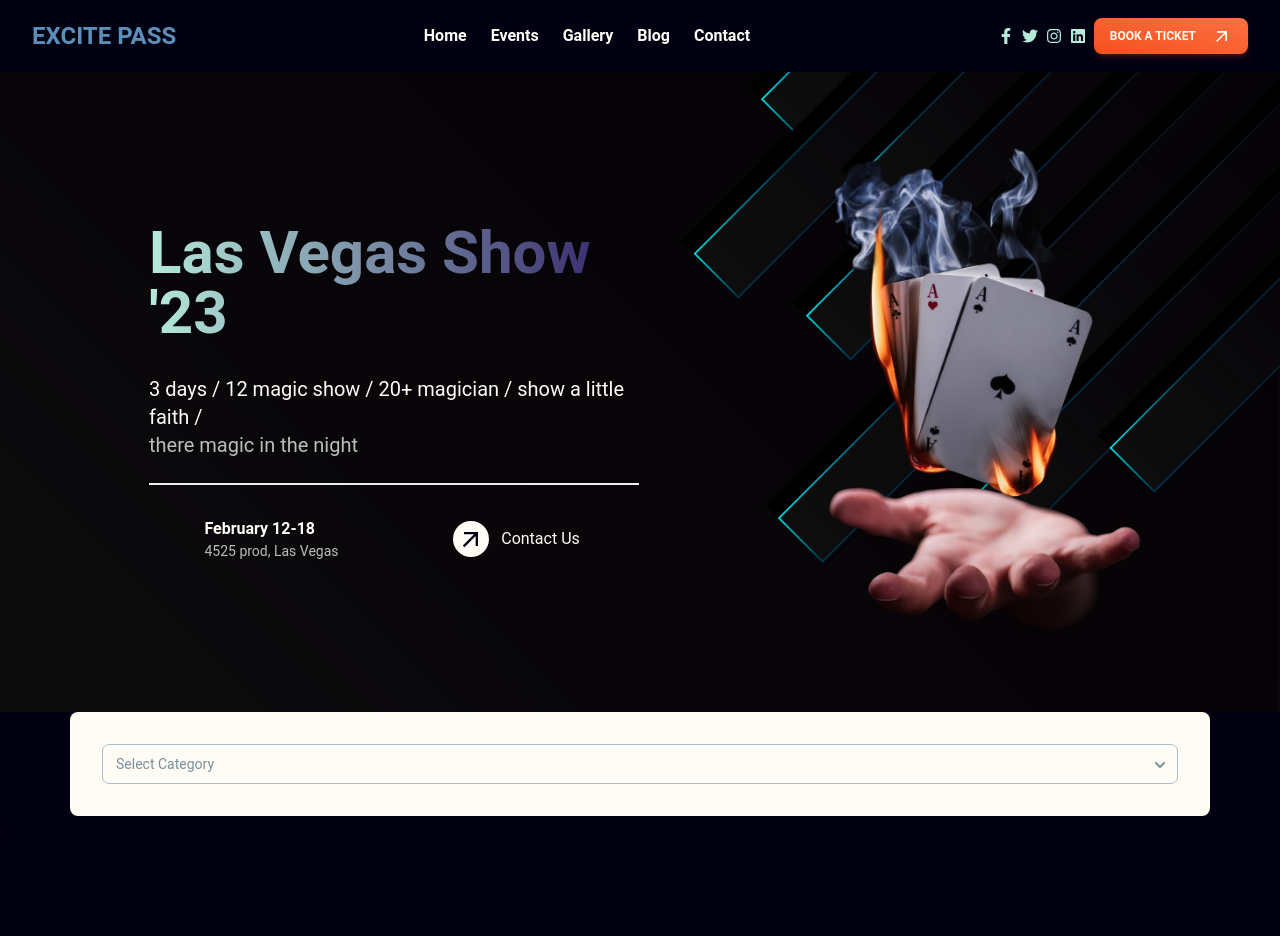
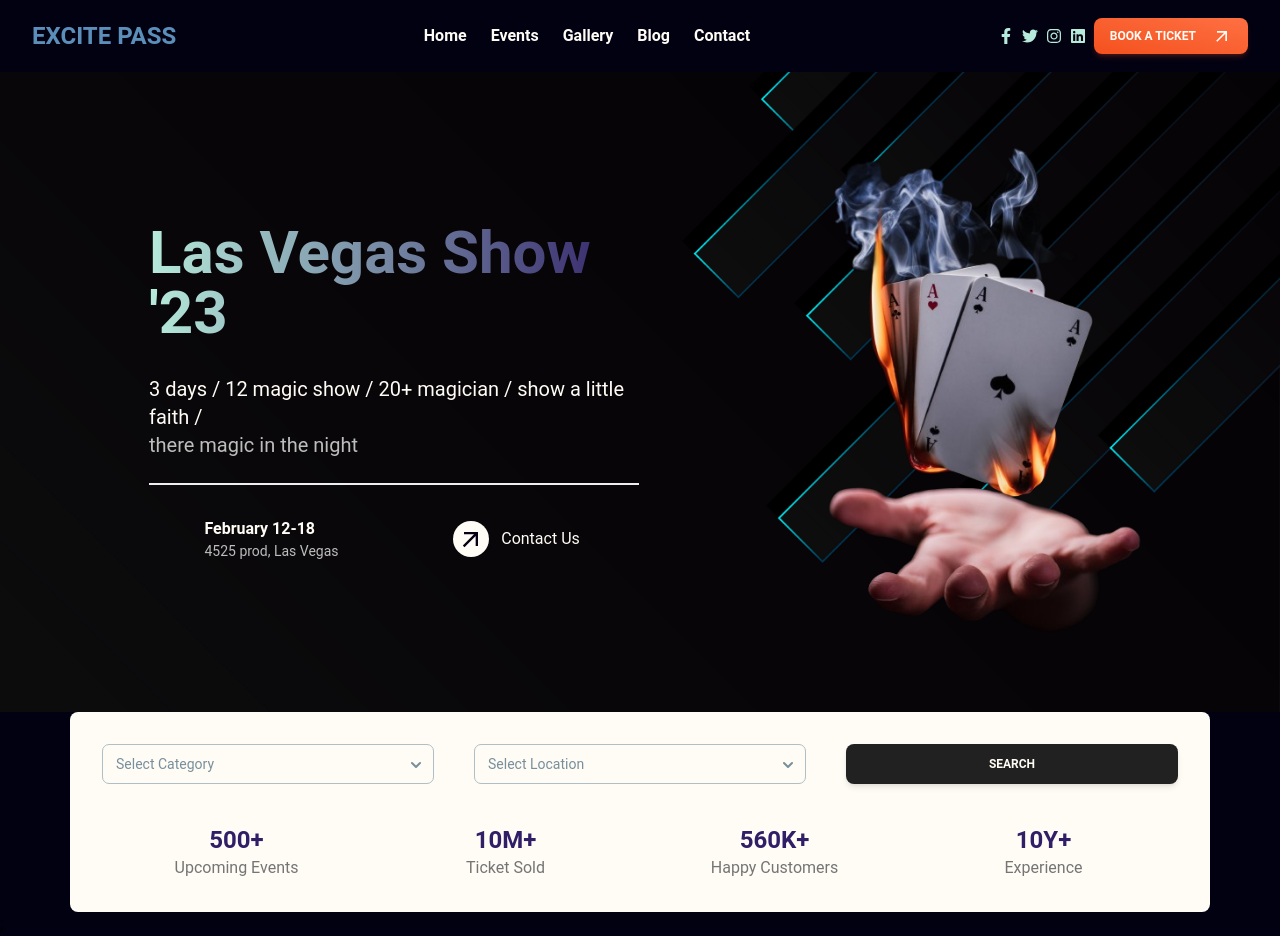
Before and after one commit to mahabubr/excite-pass-client, a React (Vite) app: page / in a window 1280 px wide. Before the commit the page ends 840 px from the top, so only its background shows below. Built offline with nearby package versions, Linux system fonts and the light colour scheme.

Commit message:
Sub Banner DONE

```diff
--- a/src/Component/Home/Search.jsx
+++ b/src/Component/Home/Search.jsx
@@ -1,8 +1,9 @@
-import { Option, Select } from "@material-tailwind/react";
+import { Button, Option, Select } from "@material-tailwind/react";
 
 const Search = () => {
   return (
-    <div className="bg-white container mx-auto w-11/12 p-8 rounded-lg">
+    <div className="bg-white container mx-auto w-11/12 p-8 rounded-lg  ">
+      <div className="grid lg:grid-cols-3 gap-5 lg:gap-10">
         <Select label="Select Category">
           <Option>Material Tailwind HTML</Option>
           <Option>Material Tailwind React</Option>
@@ -10,6 +11,33 @@ const Search = () => {
           <Option>Material Tailwind Angular</Option>
           <Option>Material Tailwind Svelte</Option>
         </Select>
+        <Select label="Select Location">
+          <Option>Material Tailwind HTML</Option>
+          <Option>Material Tailwind React</Option>
+          <Option>Material Tailwind Vue</Option>
+          <Option>Material Tailwind Angular</Option>
+          <Option>Material Tailwind Svelte</Option>
+        </Select>
+        <Button color="gray">Search</Button>
+      </div>
+      <div className="mt-10 grid grid-cols-1 text-center md:grid-cols-2 lg:grid-cols-4 md:place-items-center">
+        <div>
+          <p className="font-bold text-secondary text-2xl">500+</p>
+          <p className="text-gray-600">Upcoming Events</p>
+        </div>
+        <div>
+          <p className="font-bold text-secondary text-2xl">10M+</p>
+          <p className="text-gray-600">Ticket Sold</p>
+        </div>
+        <div>
+          <p className="font-bold text-secondary text-2xl">560K+</p>
+          <p className="text-gray-600">Happy Customers</p>
+        </div>
+        <div>
+          <p className="font-bold text-secondary text-2xl">10Y+</p>
+          <p className="text-gray-600">Experience</p>
+        </div>
+      </div>
     </div>
   );
 };
```
Lines whose indentation alone changed are shown as unchanged.
